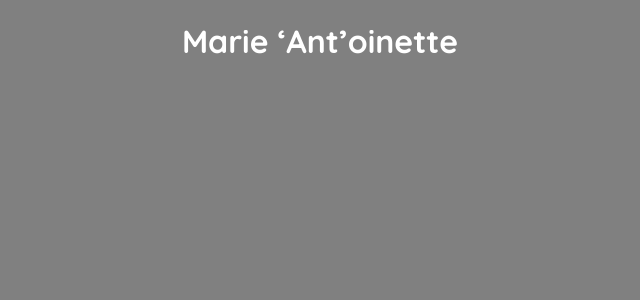
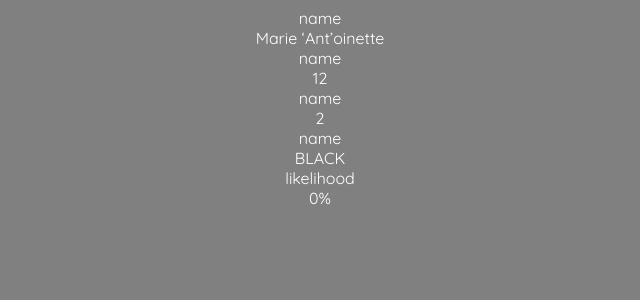
Before and after one commit to cmalhi/extremeantracing, a React (Create React App) app: page / in a window 1280 px wide. Shown: the top 300 px of the page, without its empty margins (320-960 px from the left). Built offline with nearby package versions, Linux system fonts and the light colour scheme; a web font is replaced by a local one.

Commit message:
stats setup

```diff
--- a/src/components/ant-card/card.js
+++ b/src/components/ant-card/card.js
@@ -2,7 +2,18 @@ import React from 'react';
 
 const Card = (props) => {
   return (
-     <h1>{props.name}</h1>
+  	<div>
+  	  <div>name</div>
+      <div>{props.name}</div>
+      <div>name</div>
+      <div>{props.length}</div>
+      <div>name</div>
+      <div>{props.weight}</div>
+      <div>name</div>
+      <div>{props.color}</div>
+      <div>likelihood</div>
+      <div>0%</div>
+     </div>
   );
 }
 
```
